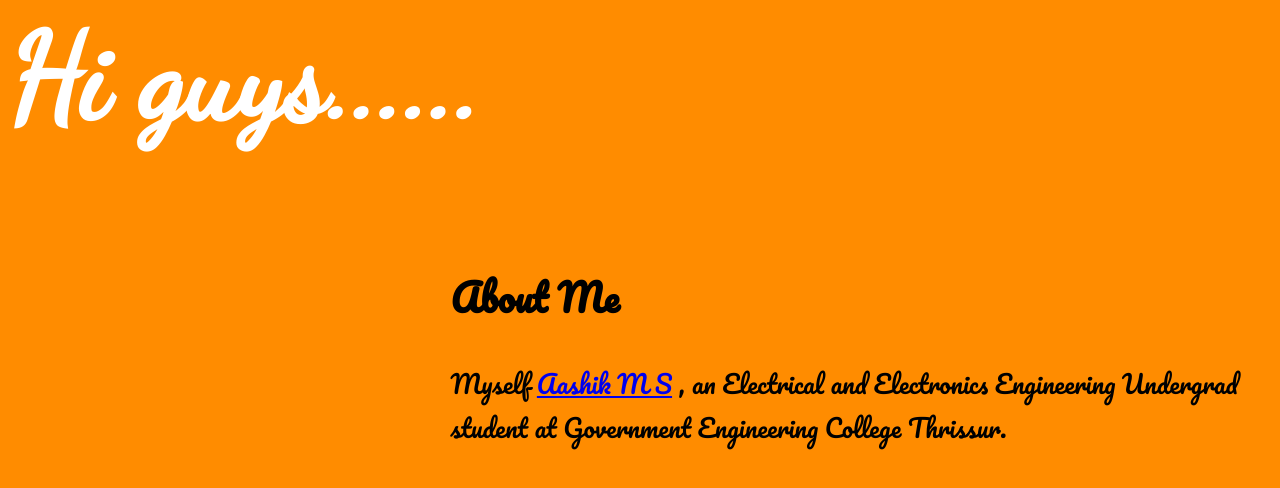
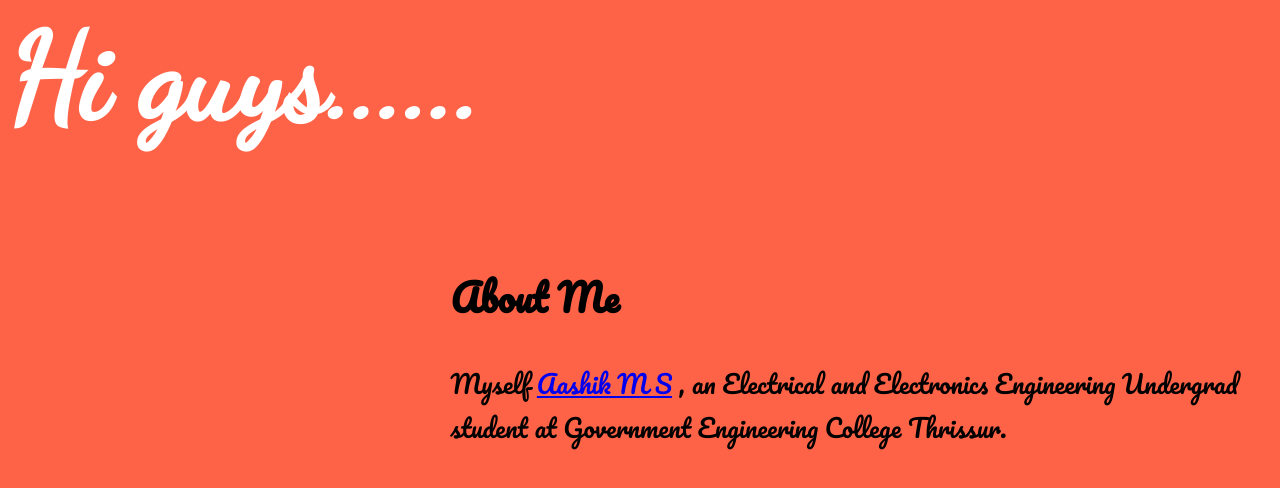
Before and after one commit to aashik1998/aashik1998.github.io, a plain HTML site: page index.html in a window 1280 px wide. Drawn offline with Linux system fonts and the light colour scheme.

Commit message:
bg color change

```diff
--- a/style.css
+++ b/style.css
@@ -1,5 +1,5 @@
 body{
-    background-color: darkorange
+    background-color: tomato
 
 }
 #header{
```
